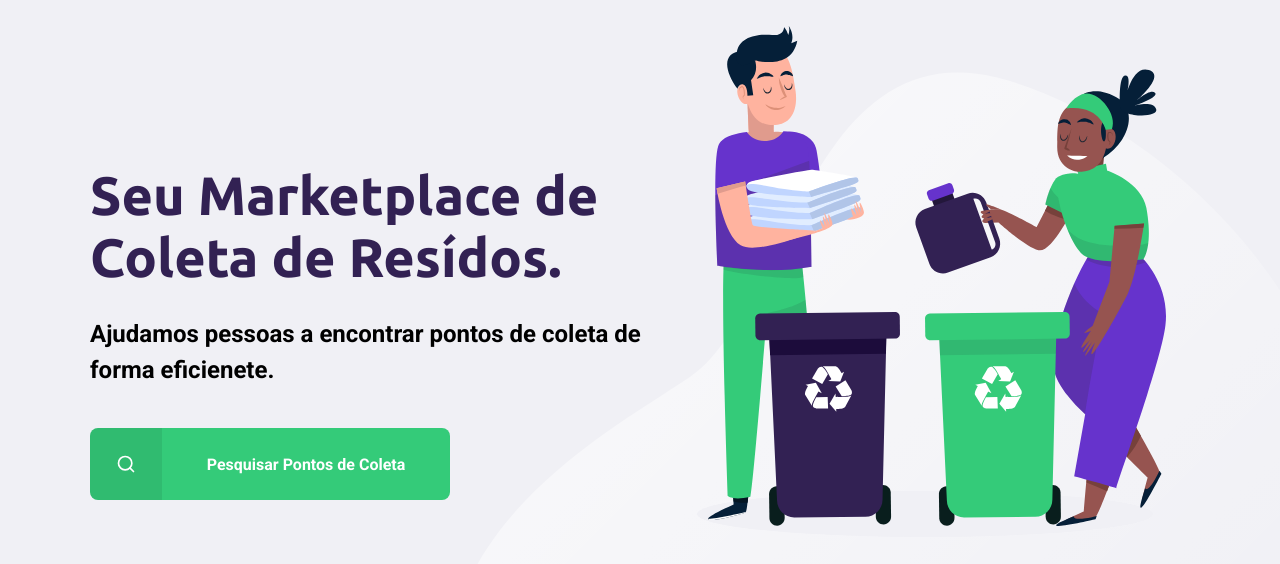
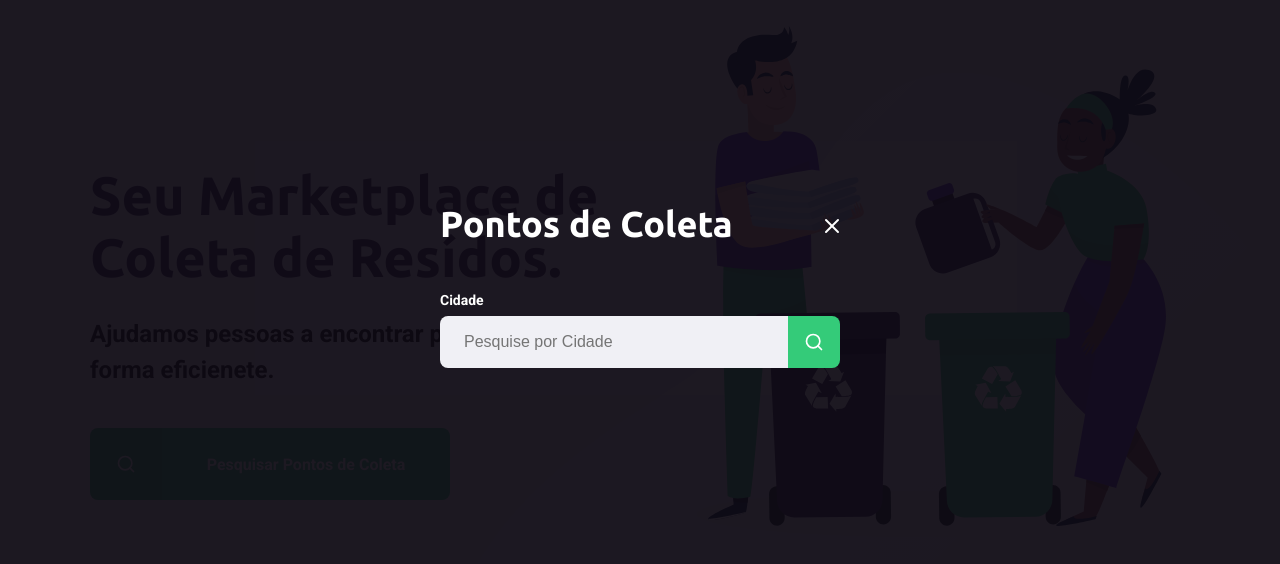
Before and after one commit to diiegoburiti/next-level-week, a plain HTML site: page index.html in a window 1280 px wide. Both pictures are taken after a click on the link "Pesquisar Pontos de Coleta". Shown: the part 114-678 px from the top of the page. Drawn offline with Linux system fonts and the light colour scheme.

Commit message:
Created modal

```diff
--- /dev/null
+++ b/assets/css/_modal.scss
@@ -0,0 +1,78 @@
+.modal {
+  display: flex;
+  justify-content: center;
+  align-items: center;
+  background-color: #0e0a14ef;
+  width: 100vw;
+  height: 100vh;
+  position: fixed;
+  top: 0;
+  transition: 400ms;
+
+  .content {
+    width: 400px;
+    color: #fff;
+  }
+
+  .header {
+    display: flex;
+    justify-content: space-between;
+    align-items: center;
+    margin-bottom: 48px;
+
+    a {
+      background-image: url(../icones/x.svg);
+      width: 20px;
+      height: 20px;
+      display: flex;
+      font-size: 0.01px;
+    }
+
+    h1 {
+      color: #fff;
+      font-size: 36px;
+      line-height: 40px;
+    }
+  }
+
+  label {
+    font-size: 14px;
+    line-height: 16px;
+    display: block;
+    margin-bottom: 8px;
+  }
+
+  .field {
+    display: flex;
+
+    input {
+      flex: 1;
+      background-color: $white-color;
+      padding: 10px 24px;
+      border-radius: 8px 0 0 8px;
+      border: none;
+      font-size: 16px;
+      color: $title-color;
+    }
+
+    button {
+      width: 52px;
+      height: 52px;
+      background-color: $primary-color;
+      border-radius: 0 8px 8px 0;
+      border: none;
+      cursor: pointer;
+      transition: 0.4s;
+
+      &:hover {
+        background-color: $title-color;
+      }
+      img {
+        margin: 0 auto;
+      }
+    }
+  }
+}
+.modal.hide {
+  display: none;
+}
--- a/assets/css/style.scss
+++ b/assets/css/style.scss
@@ -34,6 +34,7 @@ h6 {
   font-family: $ubuntu-font;
   color: $title-color;
 }
+@import "modal";
 @import "home";
 @import "create-point";
 @import "responsive";
--- a/index.html
+++ b/index.html
@@ -19,10 +19,29 @@
       <main class="main">
         <h1>Seu Marketplace de Coleta de Resídos.</h1>
         <p>Ajudamos pessoas a encontrar pontos de coleta de forma eficienete.</p>
-        <a href="#"><span></span> <strong>Pesquisar Pontos de Coleta</strong></a>
+        <a  class="btn-searcher" href="#"><span></span> <strong>Pesquisar Pontos de Coleta</strong></a>
       </main>
     </div>
   </div>
+
+  <div class="modal hide">
+    <div class="content">
+      <div class="header">
+        <h1>Pontos de Coleta</h1>
+        <a class="btn-close" href="#">Fechar</a>
+      </div>
+      <form action="">
+        <label for="search">Cidade</label>
+        <div class="search field">
+          <input type="text" name="search" placeholder="Pesquise por Cidade" required>
+          <button>
+            <img src="assets/icones/search.svg" alt="Buscar">
+          </button>
+        </div>
+      </form>
+    </div>
+  </div>
+<script src="js/modal.js"></script>
 </body>
 
 </html>
--- a/js/createPoint.js
+++ b/js/createPoint.js
@@ -1,4 +1,3 @@
-//const states = document.querySelector('select[name=uf]');
 const urlStates = 'https://servicodados.ibge.gov.br/api/v1/localidades/estados/'
 const ufSelect = document.querySelector('select[name=uf]');
 
--- /dev/null
+++ b/js/modal.js
@@ -0,0 +1,6 @@
+const btnSeacher = document.querySelector('.btn-searcher');
+const modal = document.querySelector('.modal');
+const btnClose = document.querySelector('.btn-close');
+
+btnSeacher.addEventListener('click', () => modal.classList.remove('hide'));
+btnClose.addEventListener('click', () => modal.classList.add('hide'));
```
Also changed, not shown: searchResult.html (added, +14 -0 lines), assets/css/_searceResults.scss (added), assets/css/style.css.
